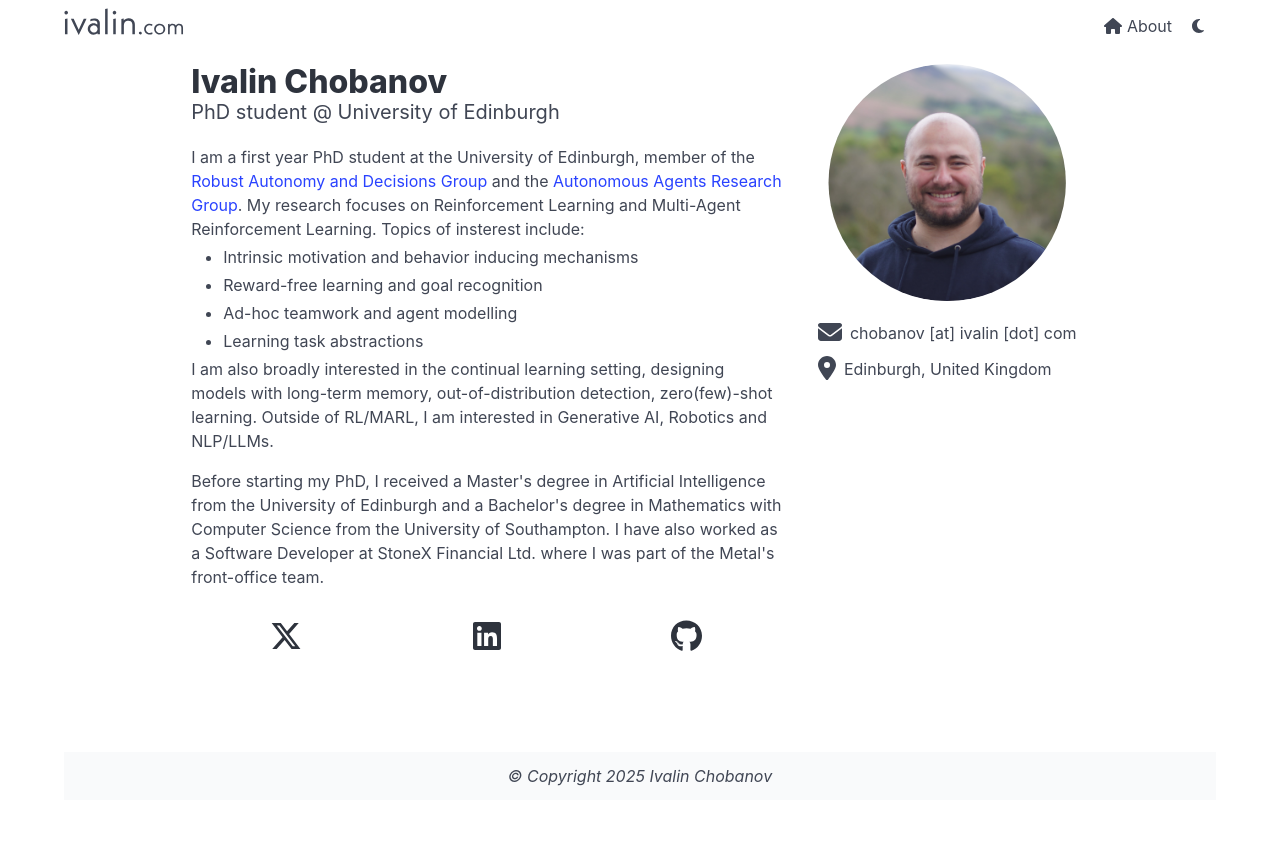
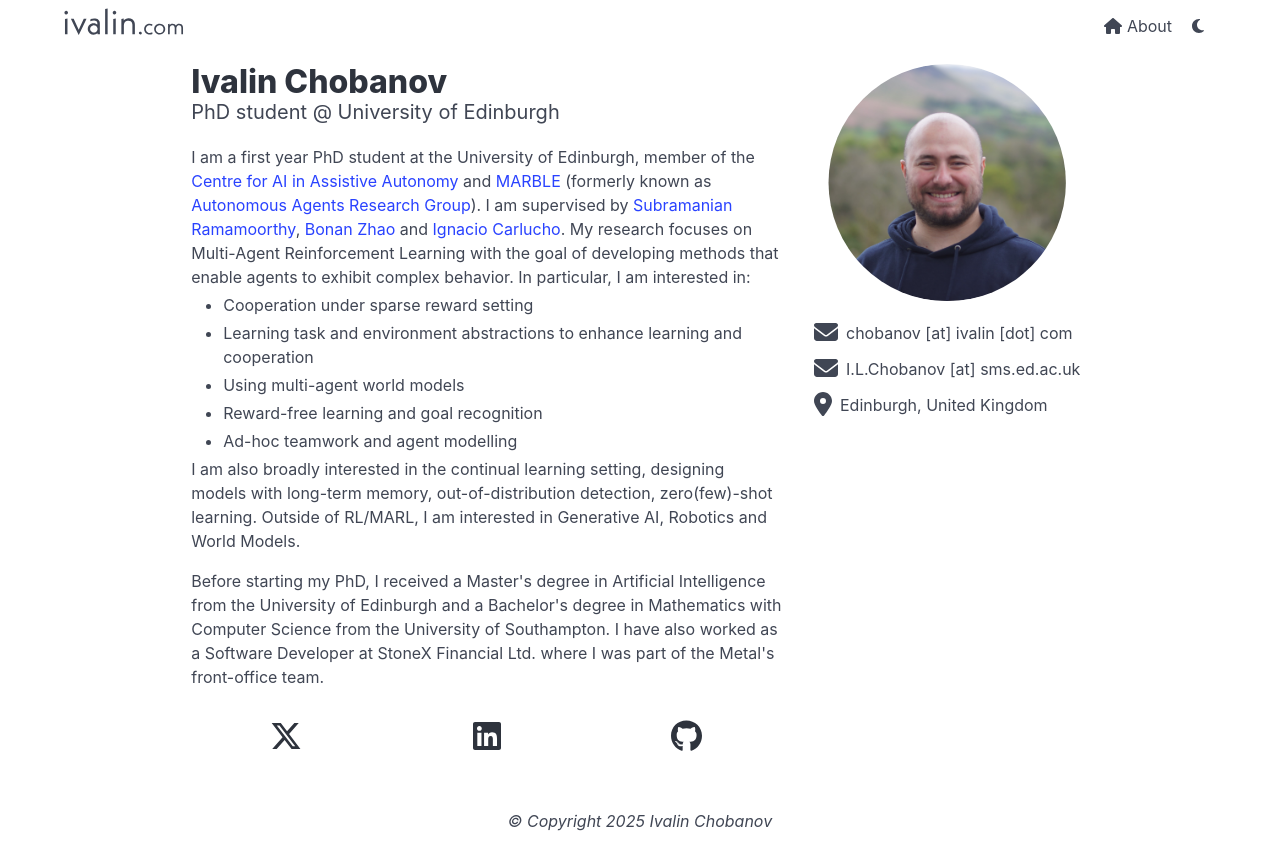
Before and after one commit to ivalin-chobanov/webpage, a Next.js app: page / in a window 1280 px wide. Before the commit the page ends 800 px from the top, so only its background shows below. Built offline with nearby package versions, Linux system fonts and the light colour scheme.

Commit message:
chore: updated content

```diff
--- a/app/globals.scss
+++ b/app/globals.scss
@@ -43,3 +43,7 @@
 .navbar-burger-no-margin {
   margin-inline: 0 !important;
 }
+
+footer {
+  background-color: transparent !important;
+}
--- a/app/page.tsx
+++ b/app/page.tsx
@@ -23,6 +23,7 @@ export default function Home() {
           <div className="is-flex is-flex-direction-column is-align-items-center ">
             <div className="is-flex is-flex-direction-column is-align-items-start nowrap">
               <ImageItem icon={faEnvelope}>chobanov [at] ivalin [dot] com</ImageItem>
+              <ImageItem icon={faEnvelope}>I.L.Chobanov [at] sms.ed.ac.uk</ImageItem>
               <ImageItem icon={faLocationDot}>Edinburgh, United Kingdom</ImageItem>
             </div>
           </div>
@@ -32,18 +33,20 @@ export default function Home() {
             <h1 className="title is-3">Ivalin Chobanov</h1>
             <p className="subtitle is-5">PhD student @ University of Edinburgh</p>
             <p className="mb-1">
-              I am a first year PhD student at the University of Edinburgh, member of the <a href="https://rad.inf.ed.ac.uk/">Robust Autonomy and Decisions Group</a> and the <a href="https://agents-lab.org/">Autonomous Agents Research Group</a>.
-              My research focuses on Reinforcement Learning and Multi-Agent Reinforcement Learning. Topics of insterest include:
+              I am a first year PhD student at the University of Edinburgh, member of the <a href="https://assistive-autonomy.ed.ac.uk/">Centre for AI in Assistive Autonomy</a> and <a href="https://edinburgh-rl.github.io">MARBLE</a> (formerly known as <a href="https://agents-lab.org/">Autonomous Agents Research Group</a>).
+              I am supervised by <a href="https://assistive-autonomy.ed.ac.uk/project/subramanian-ramamoorthy/">Subramanian Ramamoorthy</a>, <a href="https://zhaobn.github.io/">Bonan Zhao</a> and <a href="https://ignaciocarlucho.github.io/">Ignacio Carlucho</a>.
+              My research focuses on Multi-Agent Reinforcement Learning with the goal of developing methods that enable agents to exhibit complex behavior. In particular, I am interested in:
             </p>
             <ul className="mt-0 mb-1">
-              <li>Intrinsic motivation and behavior inducing mechanisms</li>
+              <li>Cooperation under sparse reward setting</li>
+              <li>Learning task and environment abstractions to enhance learning and cooperation</li>
+              <li>Using multi-agent world models</li>
               <li>Reward-free learning and goal recognition</li>
               <li>Ad-hoc teamwork and agent modelling</li>
-              <li>Learning task abstractions</li>
             </ul>
             <p>
               I am also broadly interested in the continual learning setting, designing models with long-term memory, out-of-distribution detection, zero(few)-shot learning.
-              Outside of RL/MARL, I am interested in Generative AI, Robotics and NLP/LLMs.
+              Outside of RL/MARL, I am interested in Generative AI, Robotics and World Models.
             </p>
             <p>
               Before starting my PhD, I received a Master&apos;s degree in Artificial Intelligence from the University of Edinburgh and a
--- a/package.json
+++ b/package.json
@@ -14,7 +14,7 @@
     "@fortawesome/free-solid-svg-icons": "^6.7.2",
     "@fortawesome/react-fontawesome": "^0.2.2",
     "bulma": "^1.0.4",
-    "next": "15.3.2",
+    "next": "^15.4.6",
     "react": "^19.0.0",
     "react-dom": "^19.0.0",
     "sass": "^1.89.0"
```
Also changed, not shown: 1 other file (tests, documents, lock files or other folders).
